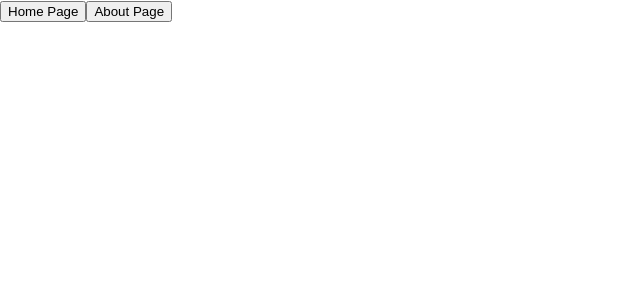
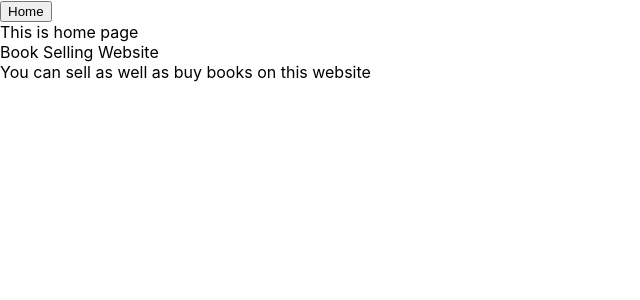
Before and after one commit to yalathiya/BookSellingWebsite, a React (Create React App) app in the folder book-selling-site/: page / in a window 1280 px wide. Shown: the top 300 px of the page, without its empty margins (0-640 px from the left). Built offline with nearby package versions, Linux system fonts and the light colour scheme.

Commit message:
Day 5 Task is completed

```diff
--- a/book-selling-site/src/App.js
+++ b/book-selling-site/src/App.js
@@ -5,26 +5,23 @@ import Counter from "./component/Counter.js";
 import { render } from "@testing-library/react";
 
 class App extends React.Component {
+  constructor(props) {
+    super(props);
+    this.state = {
+      showHome: true,
+    };
+  }
+  toggleShowHome = () => {
+    this.setState({ showHome: !this.state.showHome });
+  };
   render() {
     return (
       <>
         {/* <Counter /> */}
-        <button
-          onClick={() => {
-            return <Home />;
-          }}
-        >
-          Home Page
+        <button onClick={this.toggleShowHome}>
+          {this.state.showHome ? "Home" : "About"}
         </button>
-        <button
-          onClick={() => {
-            return <About />;
-          }}
-        >
-          About Page
-        </button>
-        {/* <Home /> */}
-        {/* <About /> */}
+        {this.state.showHome ? <Home /> : <About />}
       </>
     );
   }
```
